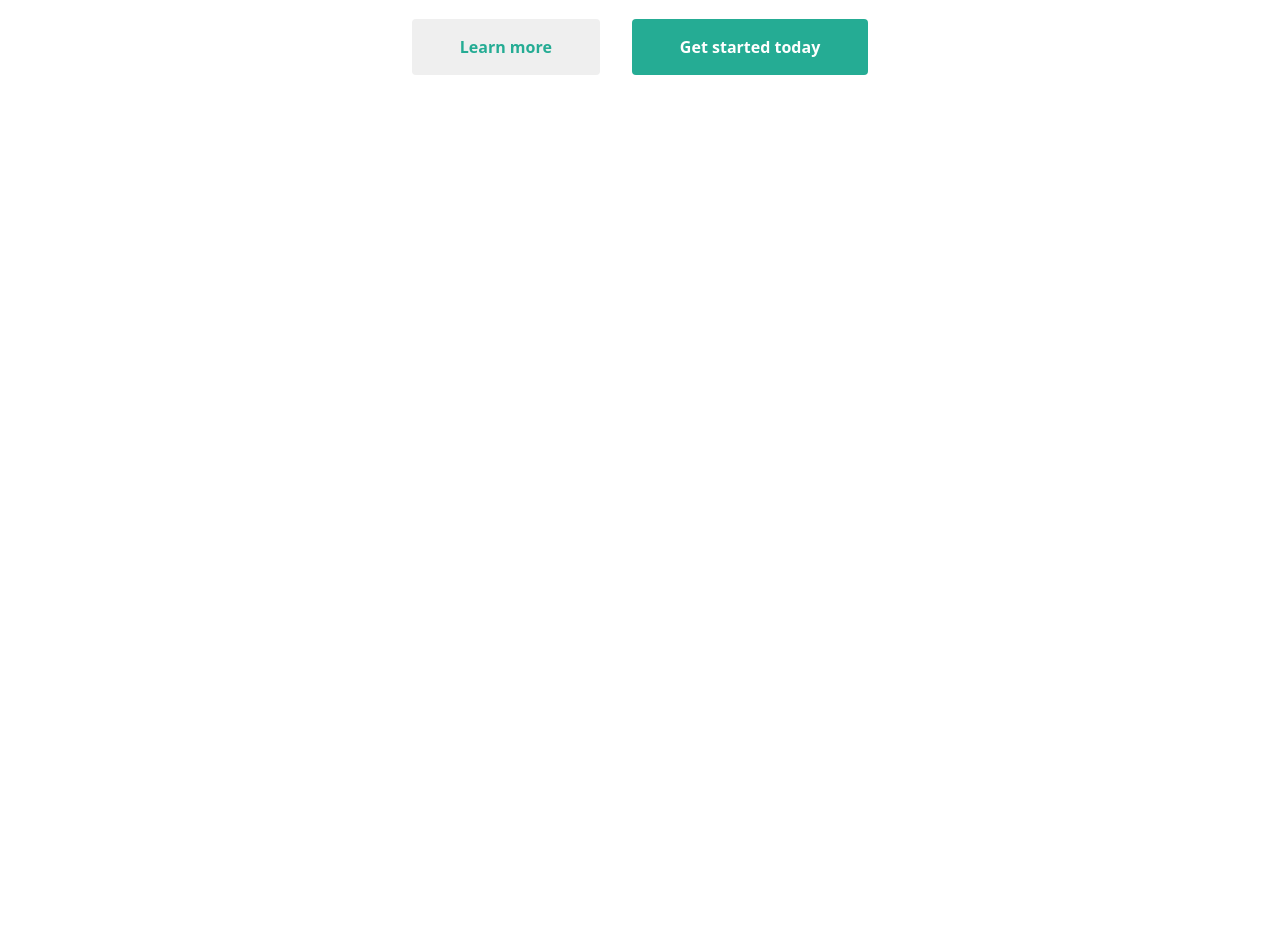
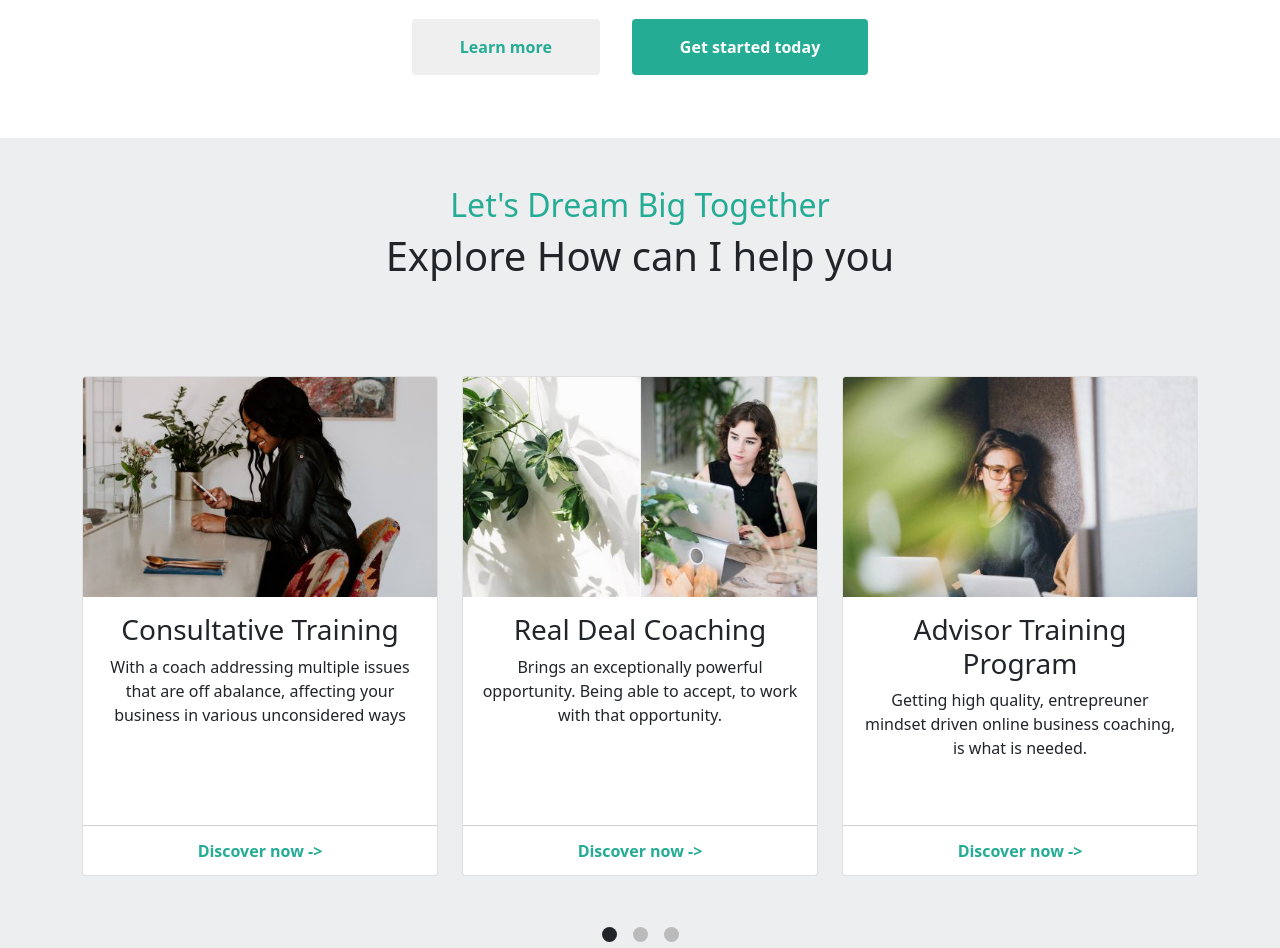
Before and after one commit to alessandroordetti/proj-html-vuejs, a Vue app: page / in a window 1280 px wide. Shown: the part 1440-2388 px from the top of the page. Before the commit the page ends 1578 px from the top, so only its background shows below. Built offline with nearby package versions, Linux system fonts and the light colour scheme.

Commit message:
Explore Section completed

```diff
--- /dev/null
+++ b/src/components/IndexExploreSection.vue
@@ -0,0 +1,96 @@
+<template>
+    <div class="explore-section section-background-gray ">
+        <div class="container">
+            <div class="row">
+                <div class="col-12 text-center py-5">
+                    <h2>
+                        Let's Dream Big Together
+                    </h2>
+
+                    <h1 class="mb-5">
+                        Explore How can I help you
+                    </h1>
+                </div>
+            </div>
+
+            <div class="row text-center">
+                <div class="col-4" v-for="(element, index) in coachingOptions" :key=index>
+                    <div class="card mb-5">
+                        <img class="card-img-top" :src="element.image" alt="Logo persone durante coaching">
+                        <div class="card-body">
+                            <h3>{{element.title}}</h3>
+                            <p>{{element.description}}</p>
+                        </div>
+                        <div class="discover">
+                            <span class="fw-bold">Discover now -> </span>
+                        </div>
+                    </div>
+                </div>
+            </div>
+
+            <div class="row">
+                <div class="col-4 m-auto text-center">
+                    <span class="dot bg-dark"></span>
+                    <span class="dot mx-3"></span>
+                    <span class="dot"></span>
+                </div>
+            </div>
+        </div>
+    </div>
+</template>
+
+<script>
+export default {
+    name: 'IndexExploreSection',
+
+    data: function() {
+        return {
+            coachingOptions: [
+                {
+                    title: 'Consultative Training',
+                    description: 'With a coach addressing multiple issues that are off abalance, affecting your business in various unconsidered ways',
+                    image: require('@/assets/img/home-business-service-slide-01-480x298.jpg')
+                },
+                {
+                    title: 'Real Deal Coaching',
+                    description: 'Brings an exceptionally powerful opportunity. Being able to accept, to work with that opportunity.',
+                    image: require('@/assets/img/home-business-service-slide-02-480x298.jpg')
+                },
+                {
+                    title: 'Advisor Training Program',
+                    description: 'Getting high quality, entrepreuner mindset driven online business coaching, is what is needed.',
+                    image: require('@/assets/img/home-business-service-slide-03-480x298.jpg')
+                }
+            ]
+        }
+    }
+}
+</script>
+
+<style lang="scss" scoped>
+    h2 {
+        color: #25ac94;
+    }
+
+    .card {
+        height: 500px;
+
+        & .discover {
+            border-top: 1px solid lightgray;
+            height: 50px;
+
+            & span {
+                line-height: 50px;
+                color: #25ac94;
+            }
+        }
+    }
+
+    .dot {
+    height: 15px;
+    width: 15px;
+    background-color: #bbb;
+    border-radius: 50%;
+    display: inline-block;
+    }
+</style>
--- a/src/components/IndexJumbotron.vue
+++ b/src/components/IndexJumbotron.vue
@@ -1,5 +1,5 @@
 <template>
-    <div class="jumbotron section mb-5">
+    <div class="jumbotron section-background-gray section mb-5">
         <div class="container d-flex position-relative">
             <div id="left-section">
                 <h5>
@@ -32,9 +32,6 @@ export default {
 </script>
 
 <style lang="scss" scoped>
-    .jumbotron {
-        background-color: #eceeef;
-    }
 
     .container {
         height: 100%;
--- a/src/components/IndexMain.vue
+++ b/src/components/IndexMain.vue
@@ -3,17 +3,21 @@
         <IndexJumbotron />
 
         <IndexApproachSection />
+
+        <IndexExploreSection />
     </main>
 </template>
 
 <script>
 import IndexJumbotron from './IndexJumbotron.vue';
-import IndexApproachSection from './IndexApproachSection.vue'
+import IndexApproachSection from './IndexApproachSection.vue';
+import IndexExploreSection from './IndexExploreSection.vue'
 
 export default {
     components: {
         IndexJumbotron,
         IndexApproachSection,
+        IndexExploreSection
     }
 }
 </script>
--- a/src/style/main-style.scss
+++ b/src/style/main-style.scss
@@ -10,3 +10,7 @@
 .section {
     height: 725px;
 }
+
+.section-background-gray {
+    background-color: #eceeef;
+}
```
